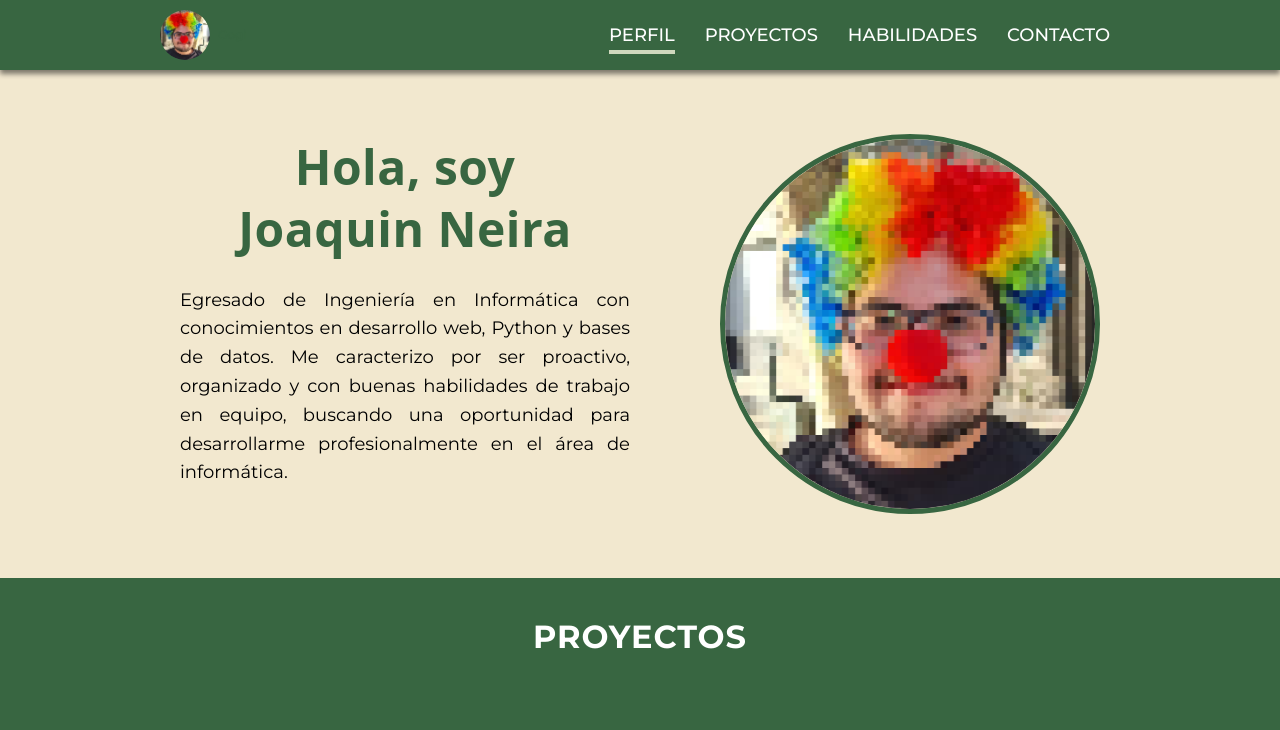
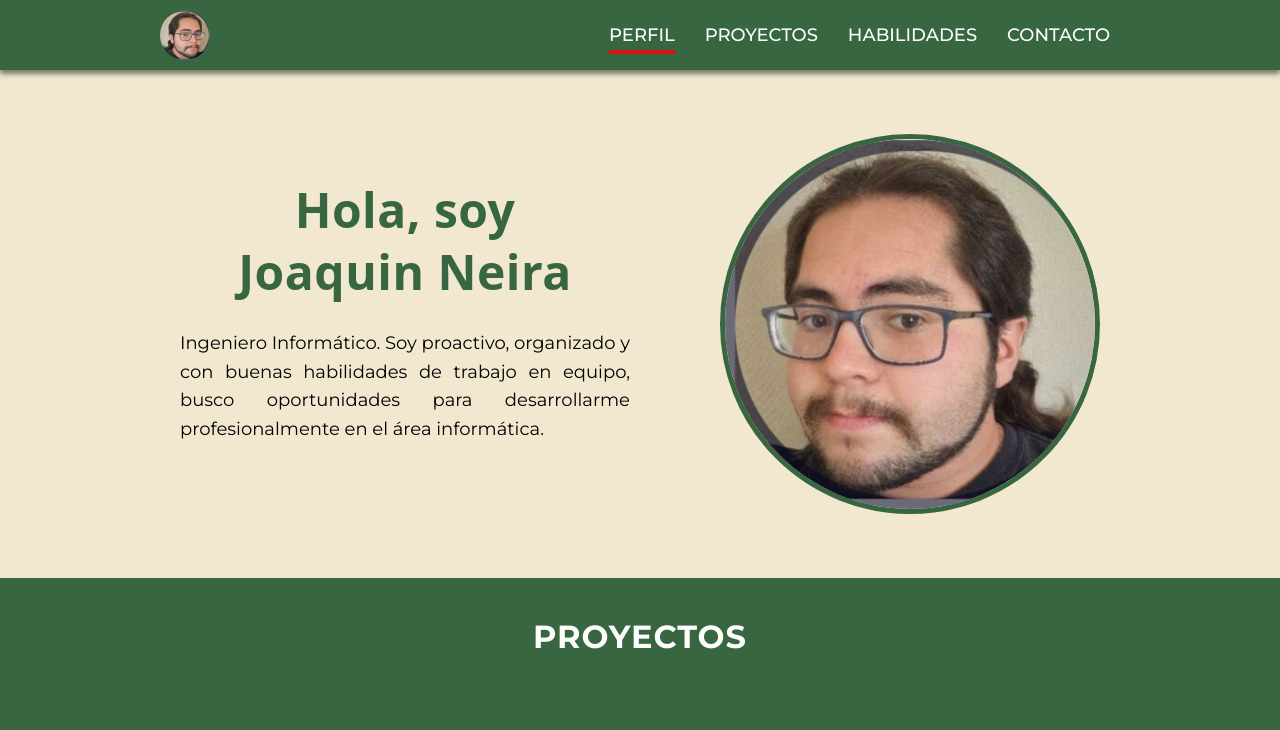
Before and after one commit to Gogi-cpu/GogiFolio2, a plain HTML site: page index.html in a window 1280 px wide. Shown: the top 730 px of the page. Drawn offline with nearby package versions, Linux system fonts and the light colour scheme.

Commit message:
Add files via upload

```diff
--- a/css/navbar.css
+++ b/css/navbar.css
@@ -62,7 +62,7 @@
 
 .menu a::after {
   content: "";
-  background-color: beige;
+  background-color: red;
   position: absolute;
   left: 0;
   top: calc(100% + 4px);
--- a/index.html
+++ b/index.html
@@ -27,7 +27,7 @@
     <header class="topheader">
       <nav class="topnav">
         <a href="#" class="logo">
-          <img src="img/professional-profile.png" alt="programador"/>
+          <img src="img/professional-profile.jpg" alt="programador"/>
           <div class="logotype">Gogi</div>
         </a>
 
@@ -52,13 +52,13 @@
         <div class="profile-info">
           <h1 class="profile-title">Hola, soy <br />Joaquin Neira</h1>
           <p class="profile-details" style="text-align: justify">
-            Egresado de Ingeniería en Informática con conocimientos en desarrollo web, Python y bases de datos. Me caracterizo por ser proactivo, organizado y con buenas habilidades de trabajo en equipo, buscando una oportunidad para desarrollarme profesionalmente en el área de informática.
+            Ingeniero Informático. Soy proactivo, organizado y con buenas habilidades de trabajo en equipo, busco oportunidades para desarrollarme profesionalmente en el área informática.
           </p>
         </div>
         <span class="profile-img-section">
           <img
             class="profile-img"
-            src="img/professional-profile.png"
+            src="img/professional-profile.jpg"
             alt="Joaquin Neira"
           />
         </span>
```
Also changed, not shown: img/professional-profile.jpg (added).
